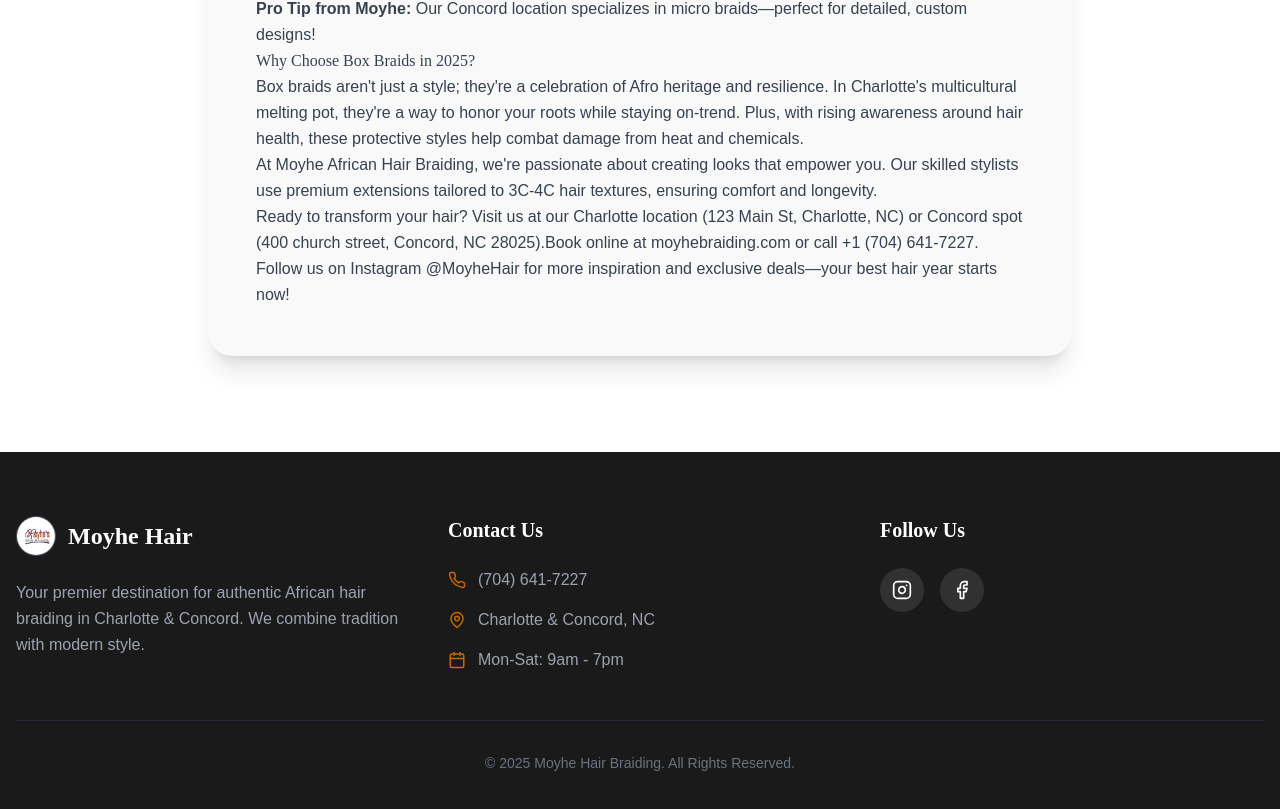
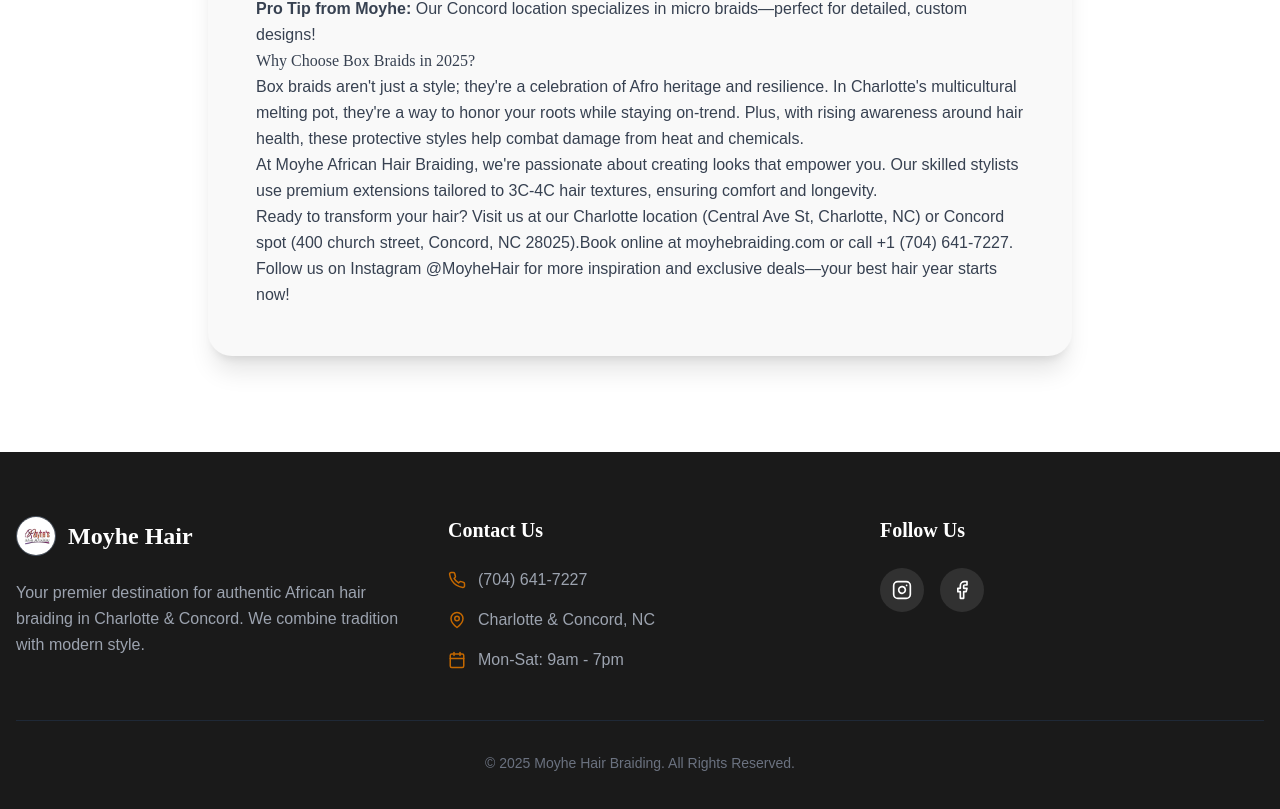
Before and after one commit to joskykp1/moyhehairbraid, a React (Vite) app: page /blog in a window 1280 px wide. Shown: the part 2362-3171 px from the top of the page. Built offline with nearby package versions, Linux system fonts and the light colour scheme.

Commit message:
Update BlogPage.tsx

```diff
--- a/src/components/BlogPage.tsx
+++ b/src/components/BlogPage.tsx
@@ -57,7 +57,7 @@
               <h2>Why Choose Box Braids in 2025?</h2>
               <p>Box braids aren't just a style; they're a celebration of Afro heritage and resilience. In Charlotte's multicultural melting pot, they're a way to honor your roots while staying on-trend. Plus, with rising awareness around hair health, these protective styles help combat damage from heat and chemicals.</p>
               <p>At Moyhe African Hair Braiding, we're passionate about creating looks that empower you. Our skilled stylists use premium extensions tailored to 3C-4C hair textures, ensuring comfort and longevity.</p>
-              <p>Ready to transform your hair? Visit us at our Charlotte location (123 Main St, Charlotte, NC) or Concord spot (400 church street, Concord, NC 28025).Book online at moyhebraiding.com or call +1 (704) 641-7227. Follow us on Instagram @MoyheHair for more inspiration and exclusive deals—your best hair year starts now!</p>
+              <p>Ready to transform your hair? Visit us at our Charlotte location (Central Ave St, Charlotte, NC) or Concord spot (400 church street, Concord, NC 28025).Book online at moyhebraiding.com or call +1 (704) 641-7227. Follow us on Instagram @MoyheHair for more inspiration and exclusive deals—your best hair year starts now!</p>
             </div>
           </div>
         </article>
@@ -66,4 +66,5 @@
   );
 };
 
+
 export default BlogPage;
```
